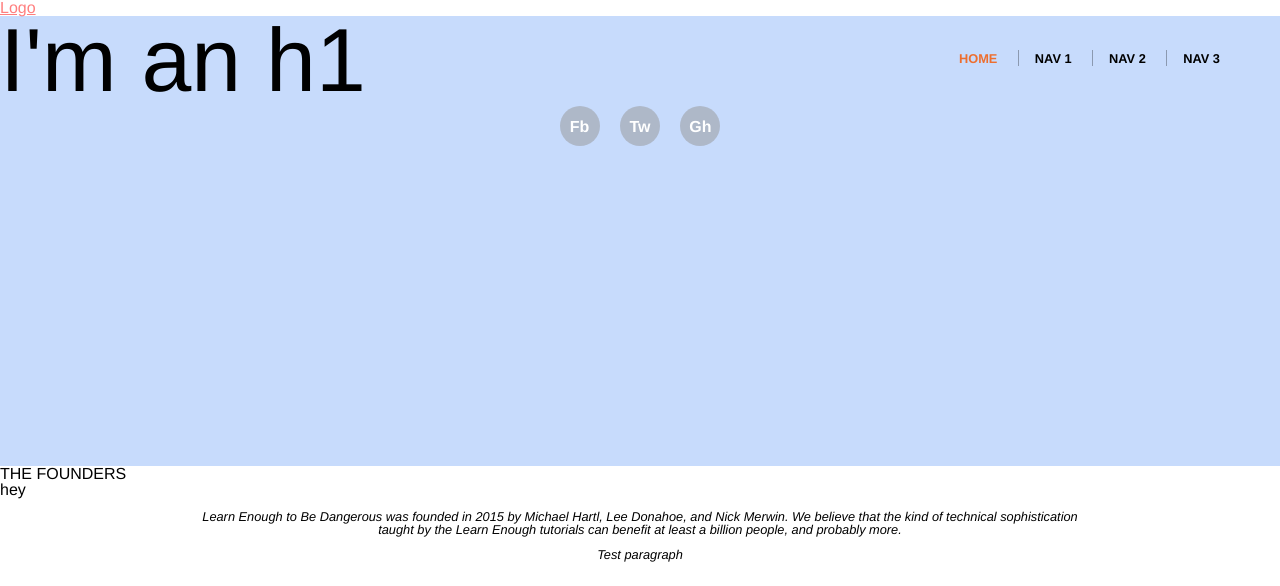
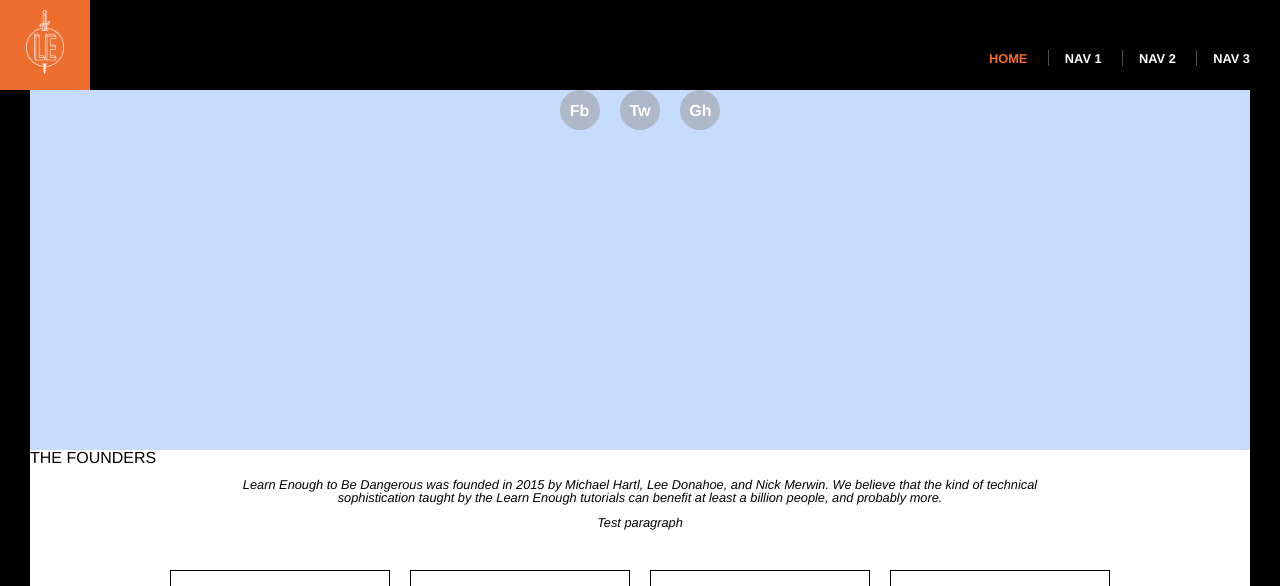
Before and after one commit to danielurb/Learn_enough_CSS, a Jekyll site: the page built from index.html, in a window 1280 px wide and 900 px high, cut to the strip 0-586 px from the top of the window. Built offline with Jekyll 4.4.1, drawn with Linux system fonts in a browser that asks for light colours; some of the changed text lies outside the part shown.

Commit message:
Finish initial layout

```diff
--- /dev/null
+++ b/_includes/footer.html
@@ -0,0 +1,11 @@
+<footer class="footer">
+  <a class="footer-logo" href="/">
+    <img src="/images/logo.png" alt="Learn Enough"/>
+  </a>
+  <nav>
+    <ul class="footer-nav nav-links">
+      {% include nav-links.html %}
+    </ul>
+  </nav>
+  <h3>Learn Enough <span>to Be Dangerous</span></h3>
+</footer>
--- a/_includes/header.html
+++ b/_includes/header.html
@@ -1,11 +1,10 @@
 <header class="header">
   <nav>
-    <ul class="header-nav">
-      <li><a href="/">Home</a></li>
-      <li><a href="#">Nav 1</a></li>
-      <li><a href="#">Nav 2</a></li>
-      <li><a href="#">Nav 3</a></li>
+    <ul class="header-nav nav-links">
+      {% include nav-links.html %}
     </ul>
   </nav>
-  <a href="/" class="header-logo">Logo</a>
+  <a href="/" class="header-logo">
+    <img src="/images/logo.png" alt="Learn Enough">
+  </a>
 </header>
--- /dev/null
+++ b/_includes/nav-links.html
@@ -0,0 +1,4 @@
+<li><a href="/">Home</a></li>
+<li><a href="#">Nav 1</a></li>
+<li><a href="#">Nav 2</a></li>
+<li><a href="#">Nav 3</a></li>
--- a/_layouts/default.html
+++ b/_layouts/default.html
@@ -18,7 +18,6 @@
       </ul>
     </div>
     <h2>THE FOUNDERS</h2>
-      <span>hey</span>
       <p>
         Learn Enough to Be Dangerous was founded in 2015 by Michael Hartl, Lee Donahoe,
         and Nick Merwin. We believe that the kind of technical sophistication taught by
@@ -112,5 +111,6 @@
       Other related tutorials can be found at
       <a href="https://learnenough.com/">learnenough.com</a>.
     </p>
+    {% include footer.html %}
   </body>
 </html>
--- a/css/main.css
+++ b/css/main.css
@@ -47,6 +47,10 @@
 /* END RESET*/
 
 /* GLOBAL STYLES */
+html {
+  box-shadow: 0 0 0 30px #000 inset;
+  padding: 0 30px;
+}
 body {
   font-family: helvetica, arial, sans;
 }
@@ -66,6 +70,13 @@
 }
 
 /* HEADER STYLES */
+.header {
+  background-color: #000;
+  color: #fff;
+  position: fixed;
+  width: 100%;
+  z-index: 20;
+}
 .header-nav {
   float: right;
   padding: 5.5vh 60px 0 0;
@@ -75,29 +86,70 @@
   margin-left: 1em;
 }
 .header-nav > li ~ li {
-  border-left: 1px solid rgba(0, 0, 0, 0.3);
+  border-left: 1px solid rgba(255, 255, 255, 0.3);
   padding-left: 1em;
 }
 .header-nav a {
-  color: #000;
+  color: #fff;
+}
+.nav-links a {
   font-size: 0.8rem;
   font-weight: bold;
   text-decoration: none;
   text-transform: uppercase;
 }
-.header-nav a:hover,
-.header-nav a:active {
+.nav-links a:hover,
+.nav-links a:active {
   color: #ed6e2f;
 }
 .header-nav > li:first-child a {
   color: #ed6e2f;
 }
 .header-nav > li:first-child a:hover {
-  color: #000;
+  color: #fff;
+}
+.header-logo {
+  background-color: #000;
+  box-sizing: border-box;
+  display: block;
+  height: 10vh;
+  left: -30px;
+  padding-top: 10px;
+  position: relative;
+  text-align: center;
+  width: 10vh;
+}
+.header-logo img {
+  width: 4.3vh;
 }
 .header-logo:hover,
 .header-logo:active {
-  opacity: 0.5;
+  background-color: #ed6e2f;
+}
+
+/* FOOTER STYLES */
+.footer {
+  background-color: #000;
+  padding: 10vh 0 15vh;
+  text-align: center;
+}
+.footer img {
+  width: 50px;
+}
+.footer h3 {
+  color: #fff;
+  padding-top: 1.5em;
+  text-transform: uppercase;
+}
+.footer h3 span {
+  color: #aaa;
+}
+.footer-nav li {
+  display: inline-block;
+  margin: 2em 1em 0;
+}
+.footer-nav a {
+  color: #ccc;
 }
 
 /* HERO STYLES */
@@ -108,7 +160,7 @@
 
 /* SOCIAL STYLES */
 .social-link {
-  background: rgba(150, 150, 150, 0.5);
+  background-color: rgba(150, 150, 150, 0.5);
   border-radius: 99px;
   box-sizing: border-box;
   color: #fff;
```
Also changed, not shown: images/logo.png (added), 4 other files.
